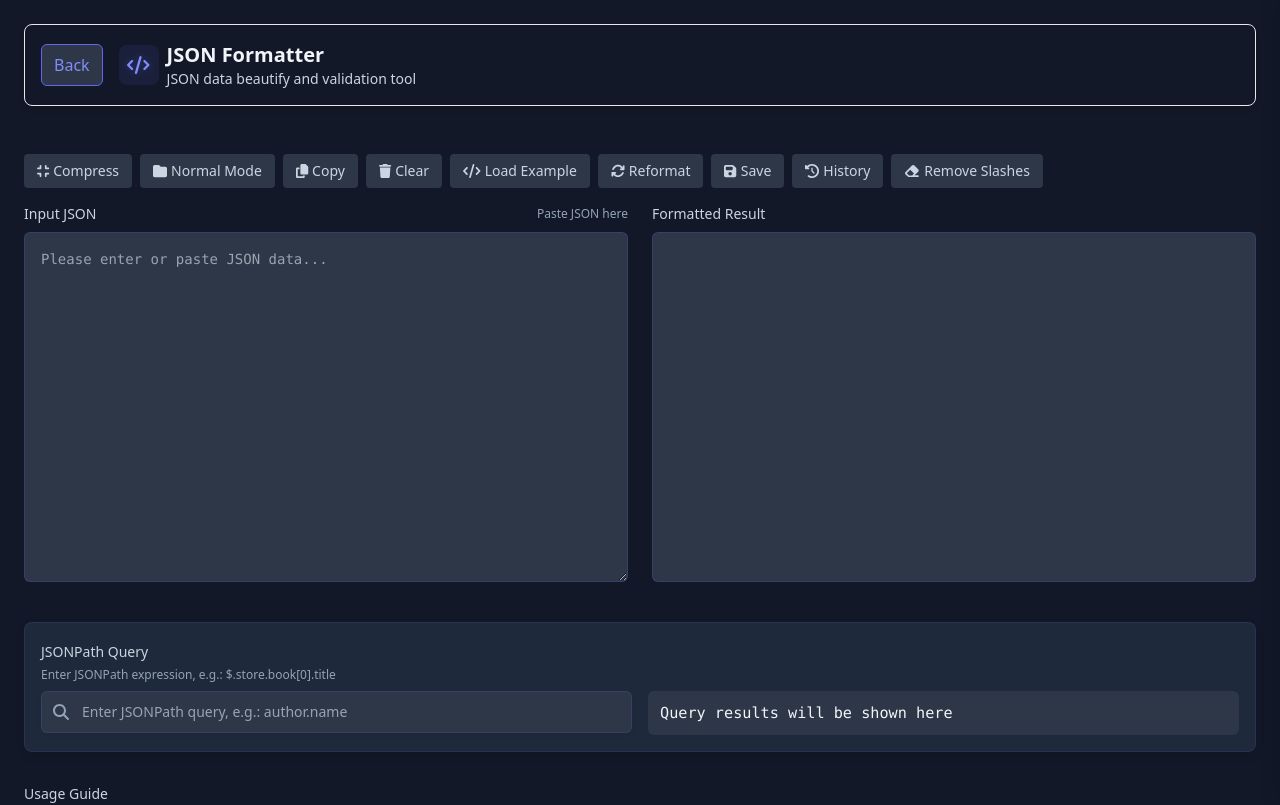
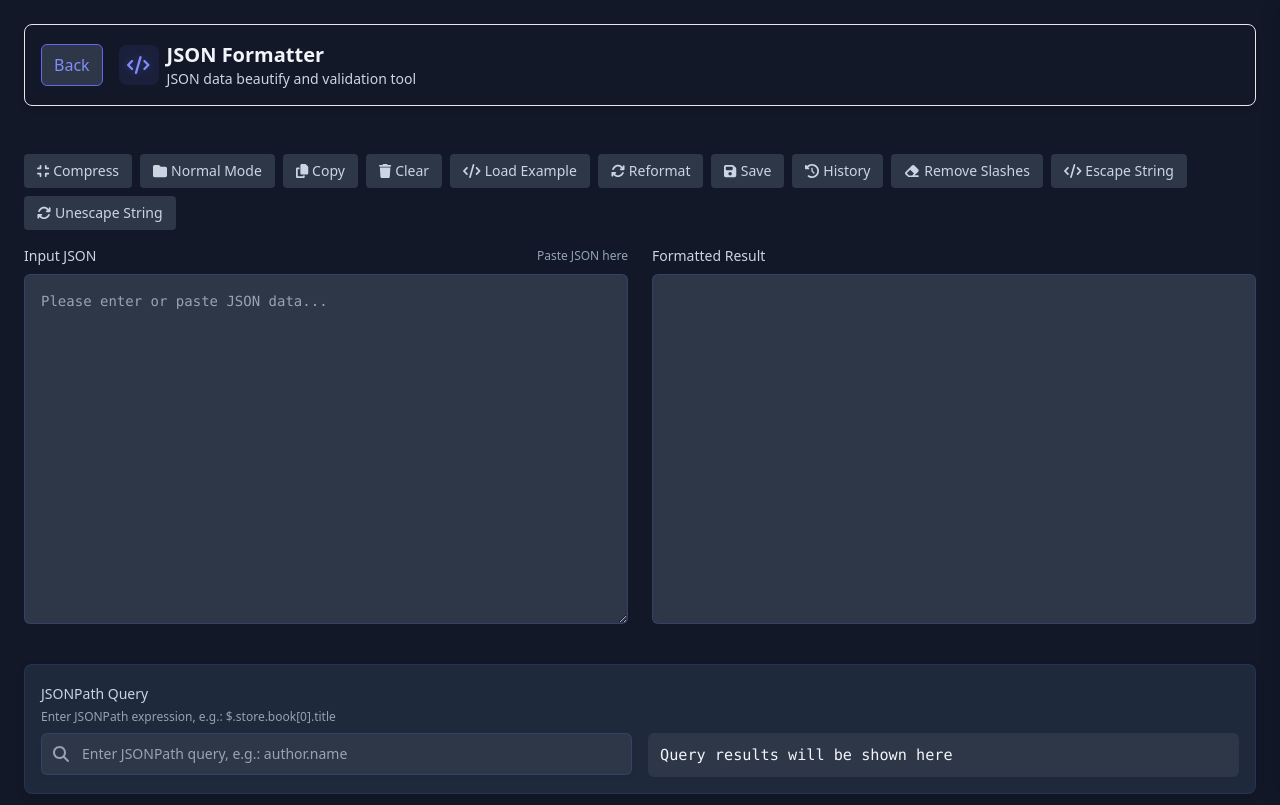
Before and after one commit to wiseqingyang/jisuxiang, a Next.js app: page /tools/json_formatter in a window 1280 px wide. Shown: the top 805 px of the page. Built offline with nearby package versions, Linux system fonts and the light colour scheme; a web font is replaced by a local one.

Commit message:
json反转义

```diff
--- a/src/app/tools/json_formatter/page.tsx
+++ b/src/app/tools/json_formatter/page.tsx
@@ -208,6 +208,66 @@ export default function JsonFormatter() {
       setTimeout(() => formatJson(processed, isCompressed), 100);
     } catch (error) {
       console.error('移除斜杠处理失败:', error);
+    }
+  };
+
+  // 字符串转义
+  const escapeString = () => {
+    if (!jsonInput) return;
+
+    try {
+      // 将常见字符转义为JSON字符串中的格式
+      const processed = jsonInput
+        .replace(/\\/g, '\\\\')    // 先转义反斜杠
+        .replace(/"/g, '\\"')      // 转义双引号
+        .replace(/\n/g, '\\n')     // 转义换行符
+        .replace(/\r/g, '\\r')     // 转义回车符
+        .replace(/\t/g, '\\t')     // 转义制表符
+        .replace(/\f/g, '\\f')     // 转义换页符
+        .replace(/\b/g, '\\b');    // 转义退格符
+
+      // 检查是否有变化
+      if (processed === jsonInput) {
+        console.log('没有检测到需要转义的内容');
+        return;
+      }
+
+      // 更新输入框
+      setJsonInput(processed);
+
+      // 不需要立即格式化，因为用户可能还需要进一步编辑
+    } catch (error) {
+      console.error('字符串转义处理失败:', error);
+    }
+  };
+
+  // 字符串反转义
+  const unescapeString = () => {
+    if (!jsonInput) return;
+
+    try {
+      // 将JSON字符串中的转义字符还原为原始字符
+      const processed = jsonInput
+        .replace(/\\"/g, '"')      // 反转义双引号
+        .replace(/\\n/g, '\n')     // 反转义换行符
+        .replace(/\\r/g, '\r')     // 反转义回车符
+        .replace(/\\t/g, '\t')     // 反转义制表符
+        .replace(/\\f/g, '\f')     // 反转义换页符
+        .replace(/\\b/g, '\b')     // 反转义退格符
+        .replace(/\\\\/g, '\\');   // 最后反转义反斜杠
+
+      // 检查是否有变化
+      if (processed === jsonInput) {
+        console.log('没有检测到需要反转义的内容');
+        return;
+      }
+
+      // 更新输入框
+      setJsonInput(processed);
+
+      // 不需要立即格式化，因为用户可能还需要进一步编辑
+    } catch (error) {
+      console.error('字符串反转义处理失败:', error);
     }
   };
 
@@ -794,6 +854,26 @@ export default function JsonFormatter() {
           <span>{t('tools.json_formatter.remove_slash')}</span>
         </button>
 
+        {/* 字符串转义按钮 */}
+        <button
+          className={`${toolbarButtonClass} bg-[rgb(var(--color-bg-secondary))] text-[rgb(var(--color-text-secondary))] hover:text-[rgb(var(--color-text-primary))]`}
+          onClick={escapeString}
+          disabled={!jsonInput || isLoading}
+        >
+          <FontAwesomeIcon icon={faCode} />
+          <span>{t('tools.json_formatter.escape_string')}</span>
+        </button>
+
+        {/* 字符串反转义按钮 */}
+        <button
+          className={`${toolbarButtonClass} bg-[rgb(var(--color-bg-secondary))] text-[rgb(var(--color-text-secondary))] hover:text-[rgb(var(--color-text-primary))]`}
+          onClick={unescapeString}
+          disabled={!jsonInput || isLoading}
+        >
+          <FontAwesomeIcon icon={faSync} />
+          <span>{t('tools.json_formatter.unescape_string')}</span>
+        </button>
+
         {isLoading && (
           <button
             className="px-3 py-1.5 rounded text-sm flex items-center gap-1 transition-all border"
@@ -1085,6 +1165,7 @@ export default function JsonFormatter() {
           <li>{t('tools.json_formatter.guide_5')}</li>
           <li>{t('tools.json_formatter.guide_6')}</li>
           <li>{t('tools.json_formatter.guide_7')}</li>
+          <li>{t('tools.json_formatter.guide_8')}</li>
         </ul>
       </div>
 
--- a/src/config/i18n/tools/json_formatter/en.ts
+++ b/src/config/i18n/tools/json_formatter/en.ts
@@ -58,7 +58,10 @@ export const jsonFormatterEn = {
   guide_5: 'Compress/Beautify mode can be freely switched',
   guide_6: 'Processing large JSON data may take a few seconds',
   guide_7: 'Multiple JSON data can be saved to history for comparison',
-  remove_slash: 'Remove Slashes'
+  guide_8: 'Provides string escape and unescape functions for special characters',
+  remove_slash: 'Remove Slashes',
+  escape_string: 'Escape String',
+  unescape_string: 'Unescape String'
 };
 
 export default jsonFormatterEn;
--- a/src/config/i18n/tools/json_formatter/zh.ts
+++ b/src/config/i18n/tools/json_formatter/zh.ts
@@ -58,7 +58,10 @@ export const jsonFormatterZh = {
   guide_5: '展示压缩/美化模式可以自由切换',
   guide_6: '处理大型JSON数据可能需要几秒钟时间',
   guide_7: '可以保存多个JSON数据到历史记录中，方便比较查看',
-  remove_slash: '移除斜杠'
+  guide_8: '提供字符串转义和反转义功能，处理特殊字符',
+  remove_slash: '移除斜杠',
+  escape_string: '字符串转义',
+  unescape_string: '字符串反转义'
 };
 
 export default jsonFormatterZh;
```
